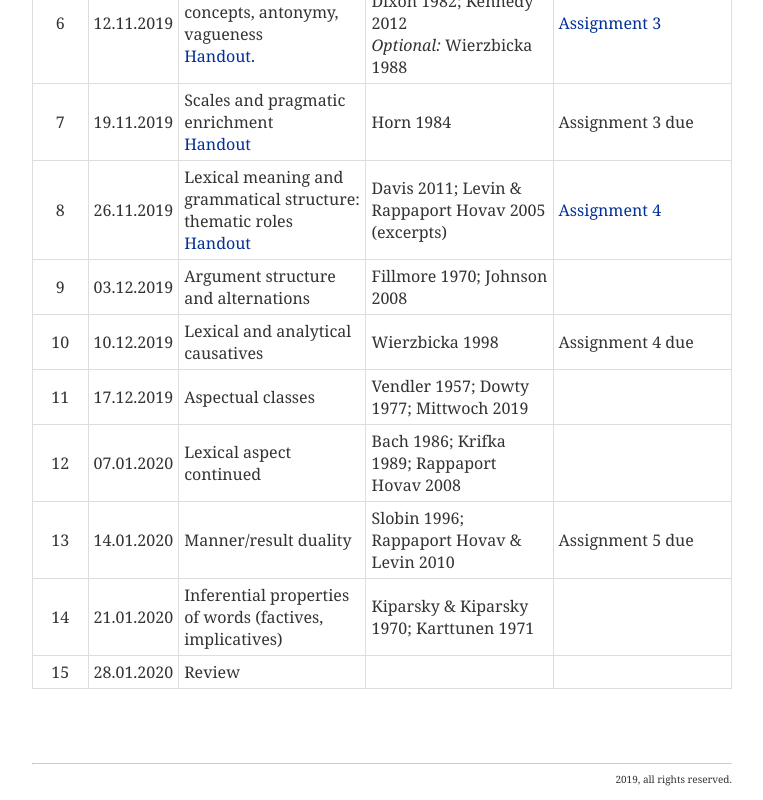
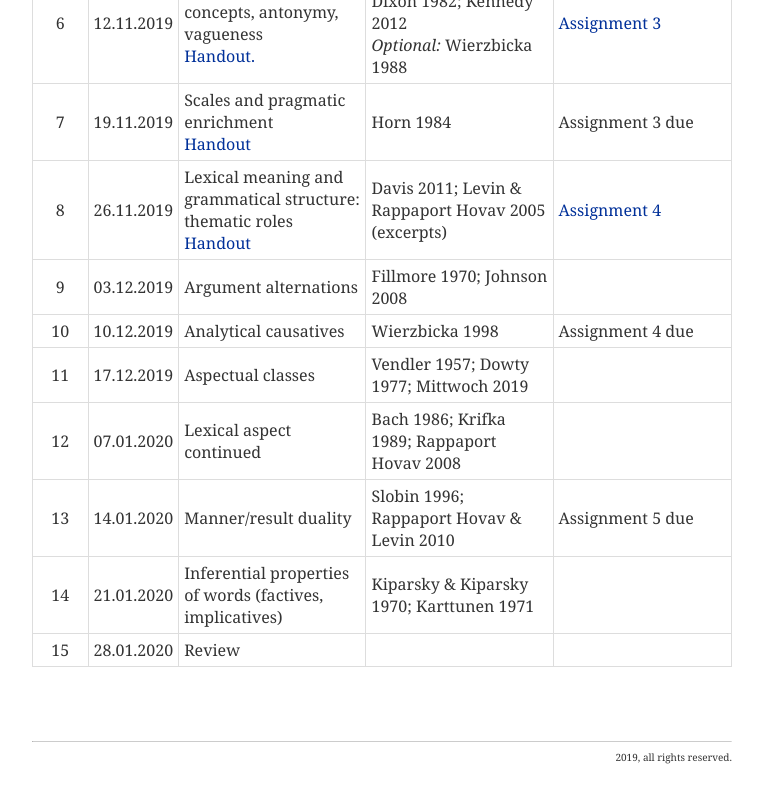
Before and after one commit to pnadathur/pnadathur.github.io, a plain HTML site: page lexsem-winter19.html in a window 1280 px wide. Shown: the part 1325-2125 px from the top of the page, without its empty margins (258-1021 px from the left). After the commit the page ends 2103 px from the top, so only its background shows below. Drawn offline with Linux system fonts and the light colour scheme.

Commit message:
Update lexsem-winter19.html

```diff
--- a/lexsem-winter19.html
+++ b/lexsem-winter19.html
@@ -138,14 +138,14 @@ return " ";
 	    <tr>
 	      <td style="text-align: center;">9</td>
 	      <td style="text-align: center;">03.12.2019</td>
-	      <td>Argument structure and alternations</td>
+	      <td>Argument alternations</td>
 	      <td>Fillmore 1970; Johnson 2008</td>
 	      <td></td>
 	    </tr>
 	    <tr>
 	      <td style="text-align: center;">10</td>
 	      <td style="text-align: center;">10.12.2019</td>
-	      <td>Lexical and analytical causatives</td>
+	      <td>Analytical causatives</td>
 	      <td>Wierzbicka 1998</td>
 	      <td>Assignment 4 due</td>
 	    </tr>
```
